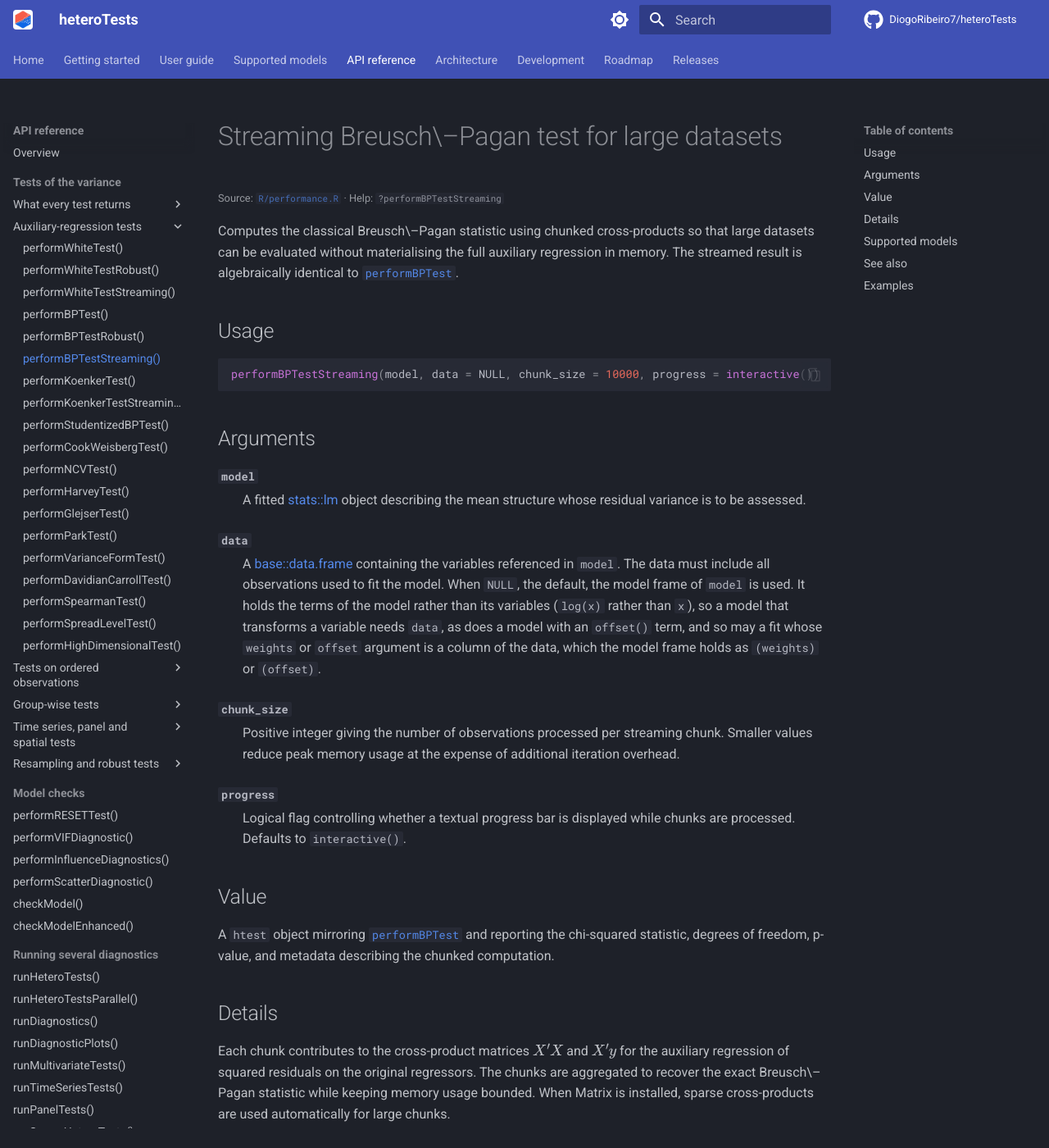
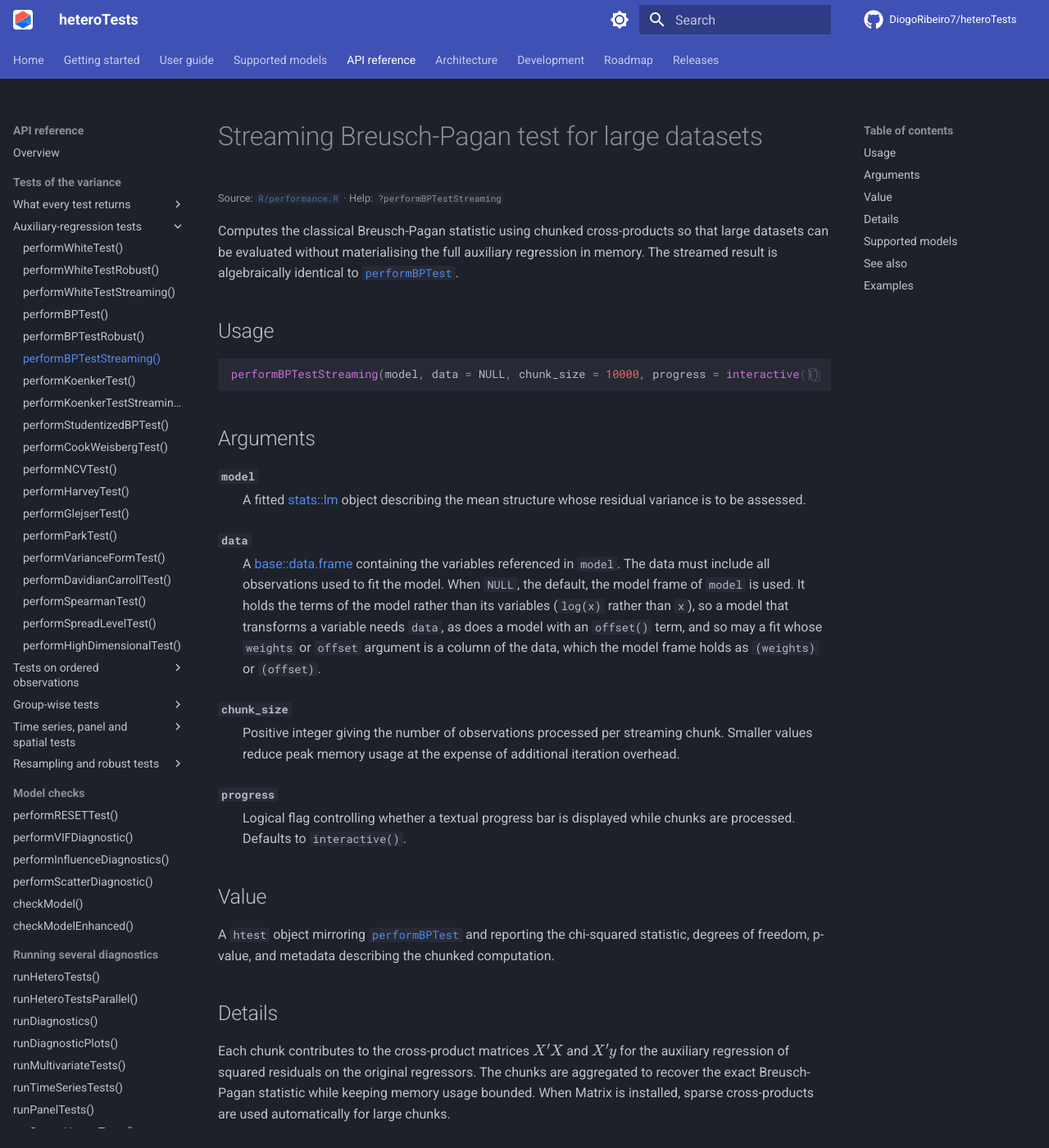
Before and after one commit to DiogoRibeiro7/heteroTests, an MkDocs documentation site: the page built from docs/reference/performBPTestStreaming.md, in a window 1280 px wide and 1400 px high. Shown: the whole window at 82% size. Built offline with MkDocs 1.6.1 and Material for MkDocs 9.7.7, drawn with Linux system fonts in a browser that asks for light colours; comment, search, counter and statistics services are not loaded.

```diff
--- a/docs/reference/performBPTestStreaming.md
+++ b/docs/reference/performBPTestStreaming.md
@@ -1,10 +1,10 @@
 <!-- Generated by tools/build-docs.R from the Rd files: do not edit by hand. -->
 
-# Streaming Breusch\\–Pagan test for large datasets
+# Streaming Breusch-Pagan test for large datasets
 
 <small>Source: [`R/performance.R`](https://github.com/DiogoRibeiro7/heteroTests/blob/main/R/performance.R) · Help: `?performBPTestStreaming`</small>
 
-Computes the classical Breusch\\–Pagan statistic using chunked cross-products so
+Computes the classical Breusch-Pagan statistic using chunked cross-products so
 that large datasets can be evaluated without materialising the full auxiliary
 regression in memory. The streamed result is algebraically identical to
 [`performBPTest`](performBPTest.md).
@@ -44,7 +44,7 @@ chunked computation.
 
 Each chunk contributes to the cross-product matrices \(X'X\) and \(X'y\) for the
 auxiliary regression of squared residuals on the original regressors. The
-chunks are aggregated to recover the exact Breusch\\–Pagan statistic while keeping
+chunks are aggregated to recover the exact Breusch-Pagan statistic while keeping
 memory usage bounded. When Matrix is installed, sparse cross-products are
 used automatically for large chunks.
 
```
Also changed, not shown: docs/reference/index.md (+2 -2 lines), docs/reference/performKoenkerTestStreaming.md (+2 -2 lines), 3 other files.
